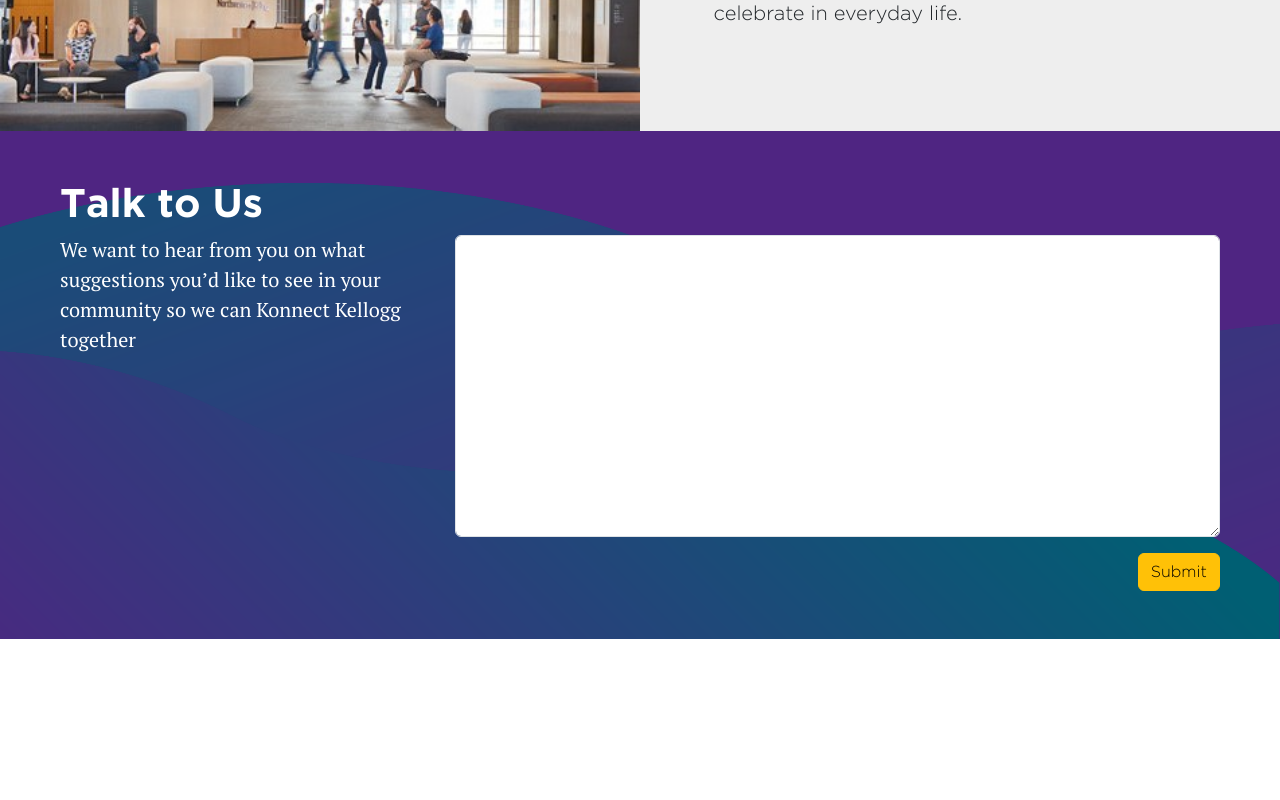
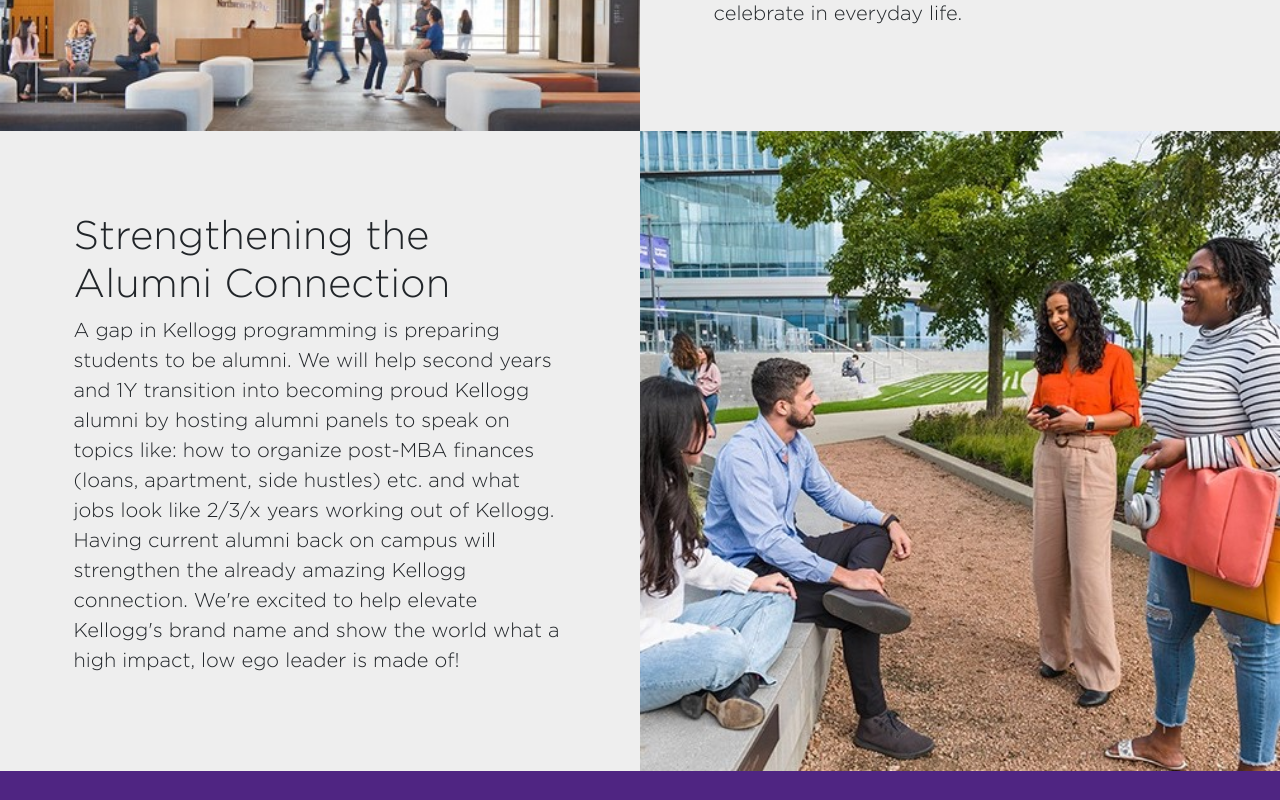
Before and after one commit to dominicle8/ksa, a React (Create React App) app: page /pillars in a window 1280 px wide. Shown: the part 3340-4140 px from the top of the page. Before the commit the page ends 3979 px from the top, so only its background shows below. Built offline with nearby package versions, Linux system fonts and the light colour scheme; a web font is replaced by a local one.

Commit message:
Added third pillar square

```diff
--- a/src/App.scss
+++ b/src/App.scss
@@ -120,7 +120,7 @@
 	}
 	@include media-breakpoint-up(md) {
 		padding: 0;
-		width: 90%;
+		width: 95%;
 		p {
 			font-size: .93rem;
 		}
--- a/src/PillarsPage.tsx
+++ b/src/PillarsPage.tsx
@@ -12,6 +12,7 @@
 import BannerImageMobile from './static/images/pillars-bg-xs.jpg'
 import StockImage0 from './static/images/pillars-stock-0.jpeg';
 import StockImage1 from './static/images/pillars-stock-1.jpeg';
+import StockImage2 from './static/images/pillars-stock-2.jpeg';
 
 function PillarsPage() {
 	const ourPillars: Pillar[] = require('./static/data/pillars.json')
@@ -57,6 +58,15 @@
 				<Col md={6} className="p-0 d-md-none">
 					<Image src={StockImage1} fluid className='w-100'/>
 				</Col>
+				<Col md={6} className="d-flex" style={{backgroundColor:"#EEEEEE"}}>
+					<div className="align-items-center ms-auto me-auto my-auto pillar-square">
+						<h3 style={{}} className="display-6"><b>Strengthening the Alumni Connection</b></h3>
+						<p style={{}} className="lead">A gap in Kellogg programming is preparing students to be alumni. We will help second years and 1Y transition into becoming proud Kellogg alumni by hosting alumni panels to speak on topics like: how to organize post-MBA finances (loans, apartment, side hustles) etc. and what jobs look like 2/3/x years working out of Kellogg. Having current alumni back on campus will strengthen the already amazing Kellogg connection. We're excited to help elevate Kellogg's brand name and show the world what a high impact, low ego leader is made of!</p>
+					</div>
+				</Col>
+				<Col md={6} className="p-0">
+					<Image src={StockImage2} fluid className='w-100'/>
+				</Col>
 			</Row>
 		</Container>
 	);
```
Also changed, not shown: src/static/images/pillars-stock-2.jpeg (added).
